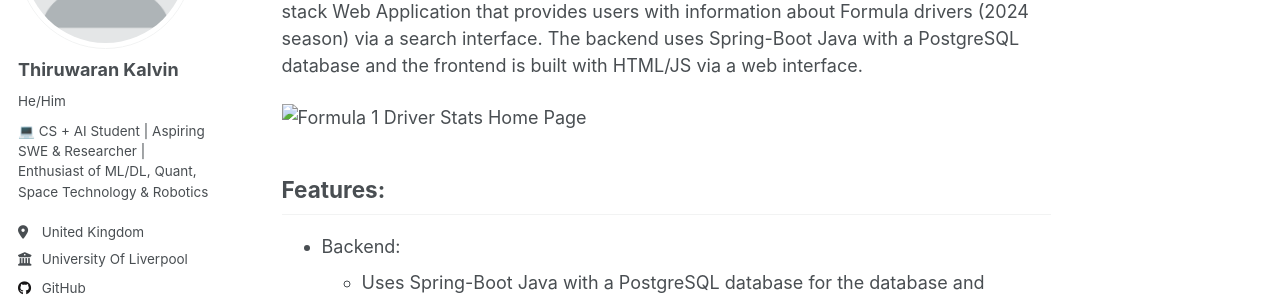
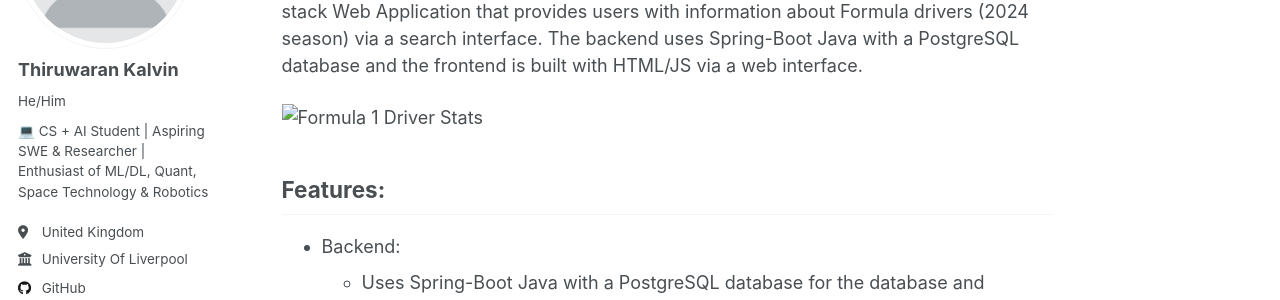
Before and after one commit to T-Kalv/T-Kalv.github.io, a Jekyll site: the page built from _portfolio/Formula 1 Driver Stats.md, in a window 1280 px wide. Shown: the part 225-525 px from the top of the page. Built offline with Jekyll 4.4.1, drawn with Linux system fonts in a browser that asks for light colours; a script that is not in the unit is left out.

Commit message:
Attempted to fix image on Formula 1 Driver Stats.md

```diff
--- a/_portfolio/Formula 1 Driver Stats.md
+++ b/_portfolio/Formula 1 Driver Stats.md
@@ -7,7 +7,7 @@
 
 In this full-stack project, I implemented a [Formula 1 Driver Stats website](https://github.com/T-Kalv/Formula-1-Driver-Stats) which is a full-stack Web Application that provides users with information about Formula drivers (2024 season) via a search interface. The backend uses Spring-Boot Java with a PostgreSQL database and the frontend is built with HTML/JS via a web interface.
 
-![Formula 1 Driver Stats Home Page](Formula1StatsWebImage.png)
+![Formula 1 Driver Stats](Formula1StatsWebImage.png)
 
 ## Features:
 - Backend:
```
